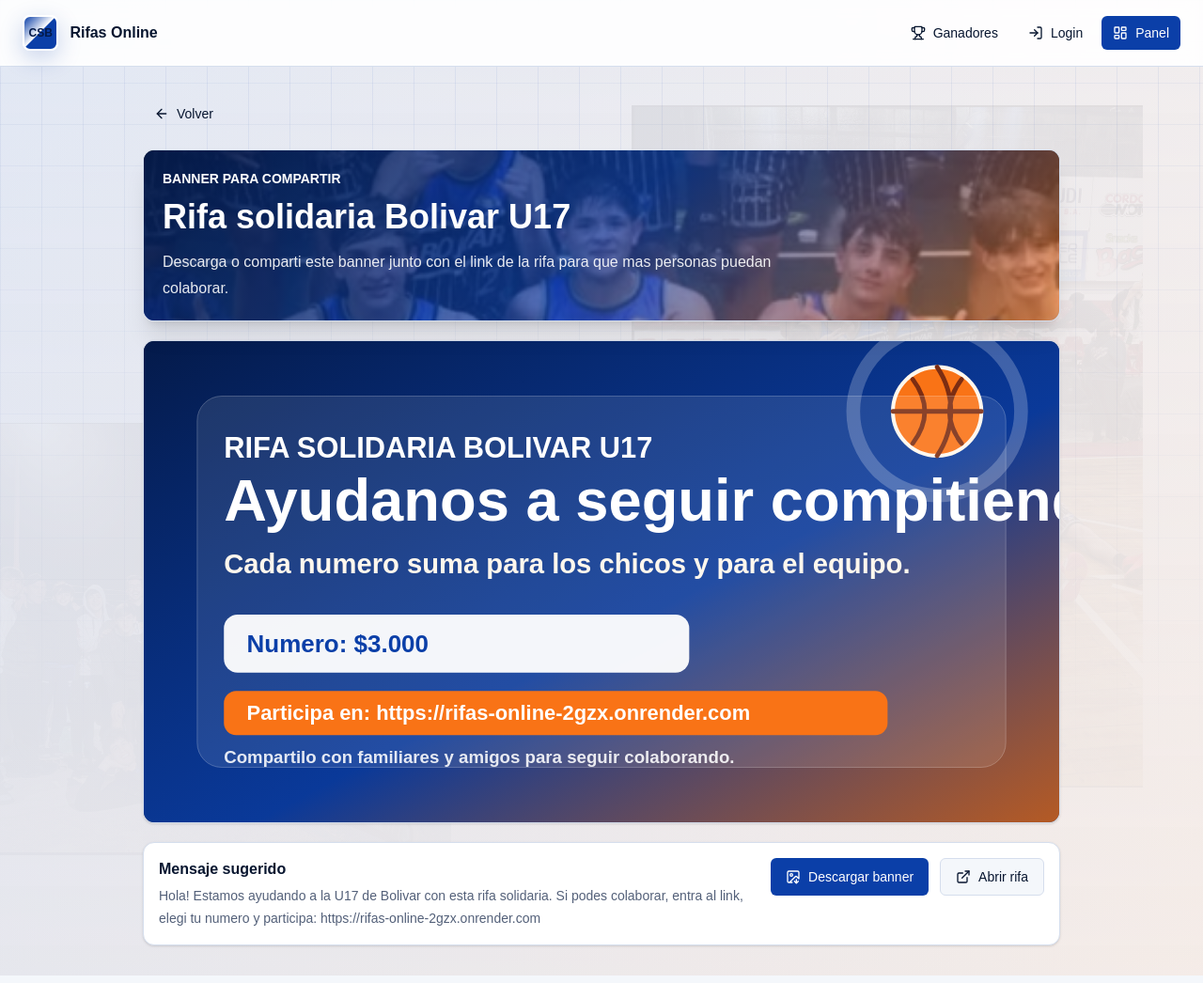
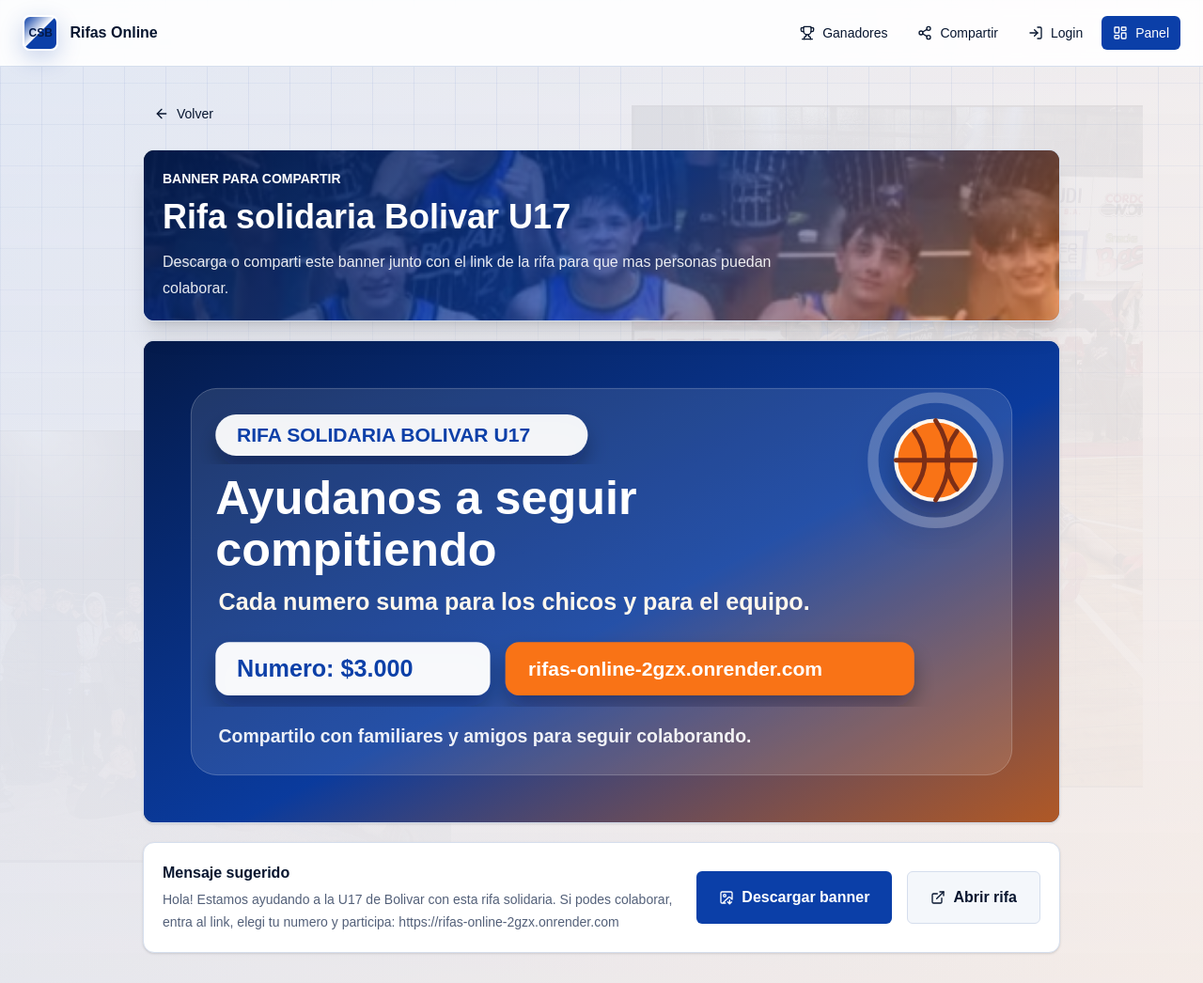
Before and after one commit to FrannChute/rifas-Online, a Next.js app: page /share in a window 1280 px wide. Shown: the whole page at 94% size. Built offline with nearby package versions, Linux system fonts and the light colour scheme.

Commit message:
Polish share banner and nav link

```diff
--- a/src/app/(public)/share/page.tsx
+++ b/src/app/(public)/share/page.tsx
@@ -42,18 +42,18 @@ export default function SharePage() {
           />
         </div>
 
-        <div className="grid gap-3 rounded-xl border bg-card p-4 shadow-sm sm:grid-cols-[1fr_auto_auto]">
+        <div className="grid gap-4 rounded-xl border bg-card p-5 shadow-sm lg:grid-cols-[1fr_auto_auto] lg:items-center">
           <div>
             <p className="font-semibold">Mensaje sugerido</p>
             <p className="mt-1 text-sm leading-6 text-muted-foreground">{shareMessage}</p>
           </div>
-          <Button asChild>
+          <Button asChild className="h-14 px-6 text-base font-bold">
             <a download href="/share/bolivar-u17-banner.svg">
               <ImageDown aria-hidden="true" />
               Descargar banner
             </a>
           </Button>
-          <Button asChild variant="outline">
+          <Button asChild className="h-14 px-6 text-base font-bold" variant="outline">
             <a href={appUrl}>
               <ExternalLink aria-hidden="true" />
               Abrir rifa
--- a/src/components/site-nav.tsx
+++ b/src/components/site-nav.tsx
@@ -1,5 +1,5 @@
 import Link from "next/link";
-import { LayoutDashboard, LogIn, Trophy } from "lucide-react";
+import { LayoutDashboard, LogIn, Share2, Trophy } from "lucide-react";
 
 import { Button } from "@/components/ui/button";
 
@@ -28,6 +28,12 @@ export function SiteNav({ platformName = "Rifas Online" }: SiteNavProps) {
             </Link>
           </Button>
           <Button asChild size="sm" variant="ghost">
+            <Link href="/share">
+              <Share2 aria-hidden="true" />
+              <span className="hidden sm:inline">Compartir</span>
+            </Link>
+          </Button>
+          <Button asChild size="sm" variant="ghost">
             <Link href="/login">
               <LogIn aria-hidden="true" />
               <span className="hidden sm:inline">Login</span>
```
Also changed, not shown: public/share/bolivar-u17-banner.svg.
